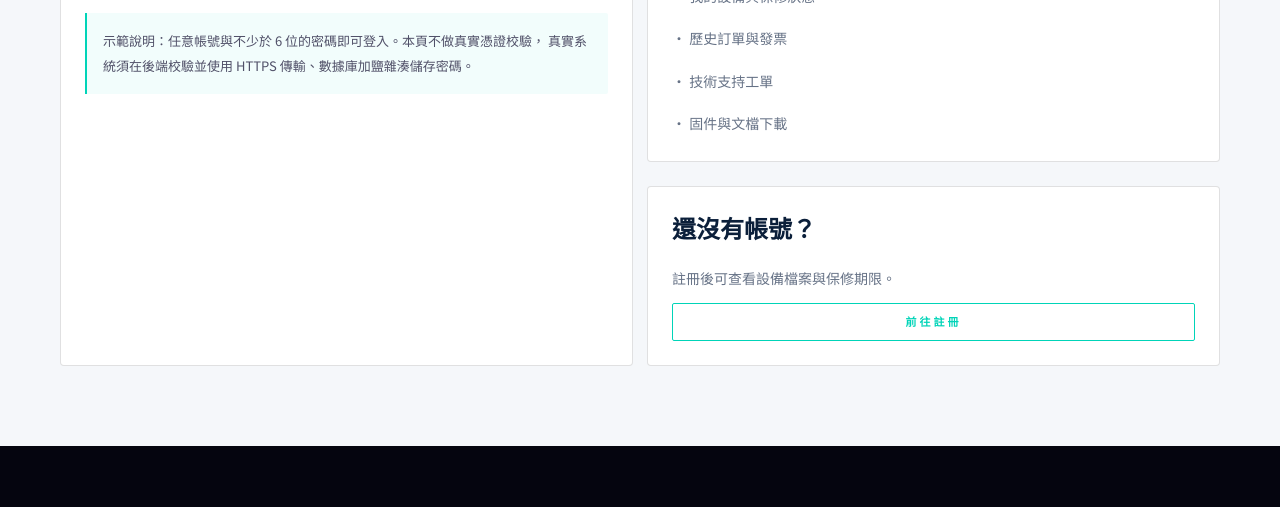
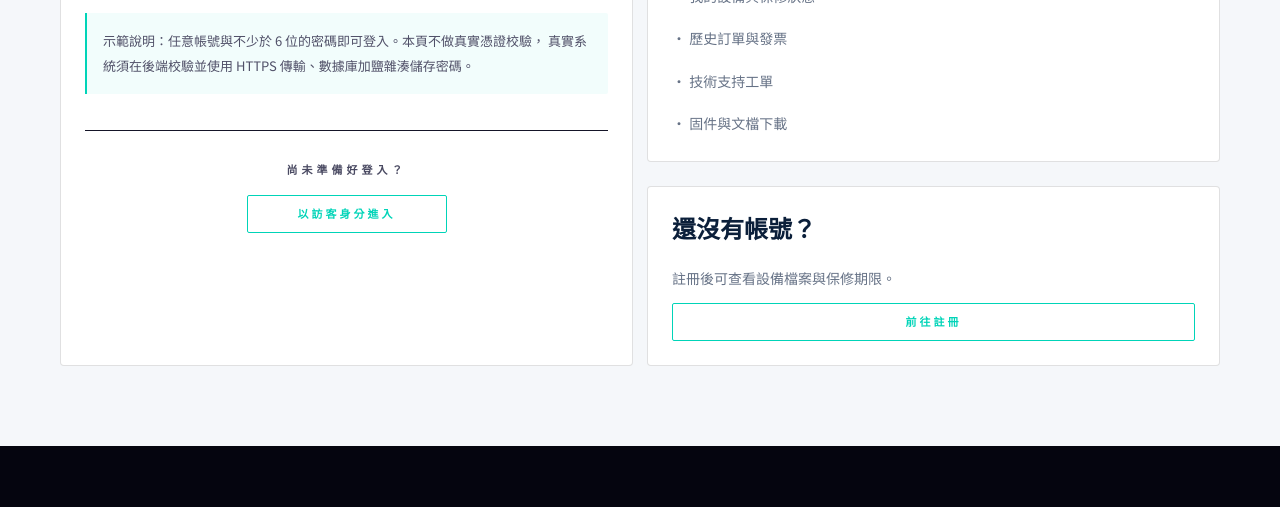
Before and after one commit to Faixiang/obsidian-tech-website, a plain HTML site: page login.html in a window 1280 px wide. Shown: the part 988-1495 px from the top of the page. Drawn offline with Linux system fonts and the light colour scheme.

Commit message:
feat(ui): add guest mode entry to the login page
T-05: the auth gate itself lives in main.js, committed with the T-04
changes since both tasks touch the same file. This commit adds the
login page side of the gate.

- Guest entry below the login form, with the login button remaining
  the page's first primary action
- .login-guest styles reuse the existing button and spacing variables
- Below 560px the entry stretches to full width instead of overflowing
- The form markup, ids, names and button types are untouched
- No new script tag: the guest handler in main.js uses event delegation
  on [data-guest-entry]
- The guest session is { role: 'guest', name: '訪客', at: Date.now() }

```diff
--- a/login.html
+++ b/login.html
@@ -118,6 +118,12 @@
                 真實系統須在後端校驗並使用 HTTPS 傳輸、數據庫加鹽雜湊儲存密碼。
               </p>
             </form>
+
+            <!-- T-05：訪客模式入口（次要行動，登入按鈕仍為主要行動） -->
+            <div class="login-guest">
+              <span class="login-guest__label">尚未準備好登入？</span>
+              <a class="btn btn--secondary" href="index.html" data-guest-entry>以訪客身分進入</a>
+            </div>
           </div>
         </div>
 
```
